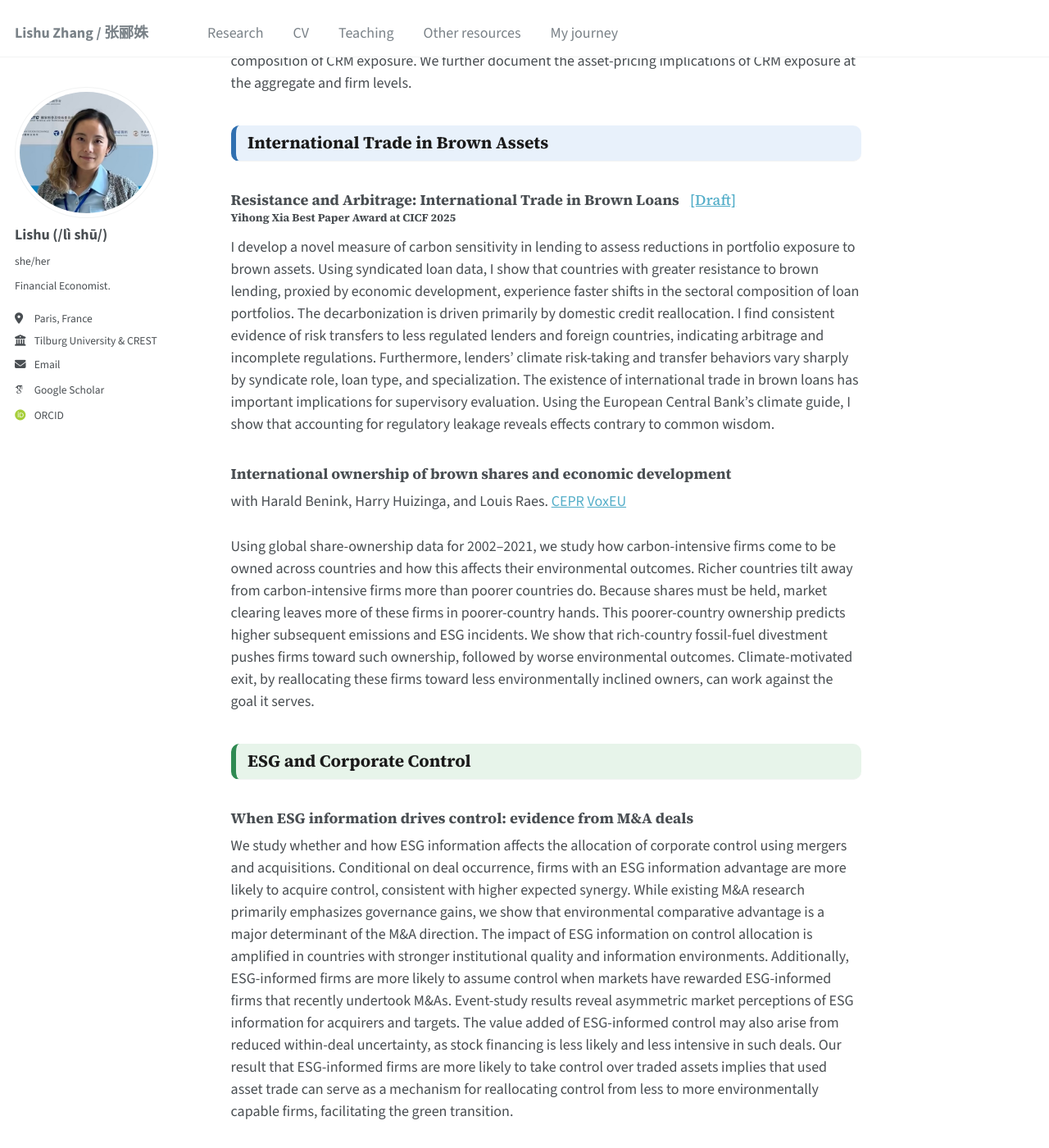
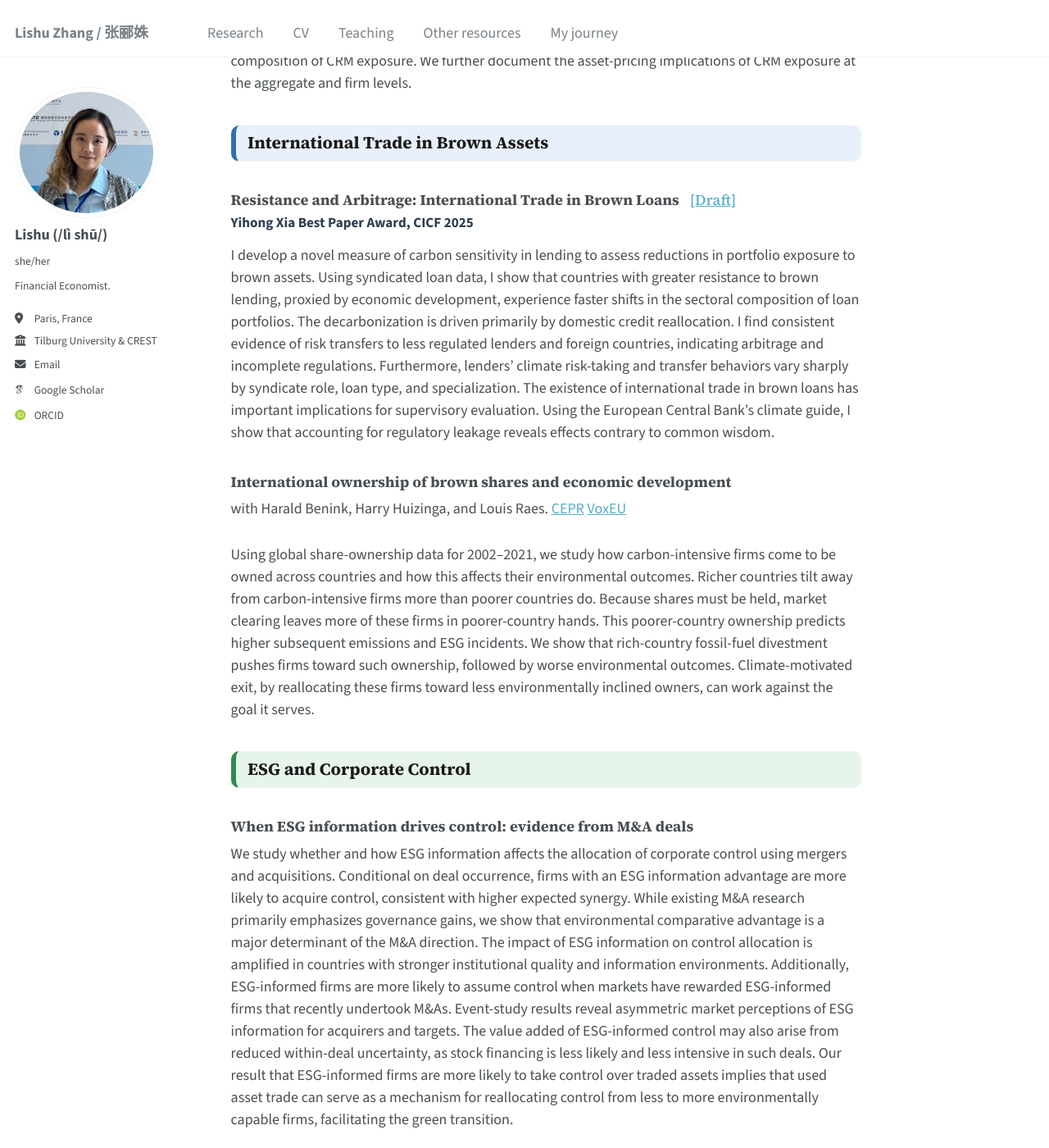
Before and after one commit to LishuZ/LishuZ.github.io, a Jekyll site: the page built from _pages/research.md, in a window 1280 px wide and 1400 px high, scrolled down 453 px. Shown: the whole window at 82% size. Built offline with Jekyll 4.4.1, drawn with Linux system fonts in a browser that asks for light colours; some web fonts are replaced; part of the change alters nothing that is shown.

Commit message:
Restyle award from heading to consistent emphasized line
Co-Authored-By: Claude Opus 4.8 (1M context) <noreply@anthropic.com>

```diff
--- a/_pages/research.md
+++ b/_pages/research.md
@@ -22,7 +22,12 @@ redirect_from:
 .page__content h2.theme-crm { background: #e9edf2; border-left-color: #2c3e50; }
 .page__content h2.theme-fin { background: #e8f1fb; border-left-color: #2f6fb0; }
 .page__content h2.theme-esg { background: #e7f4ea; border-left-color: #2f8a52; }
-.page__content h4.award { margin-top: -0.4em; margin-bottom: 1em; }
+.page__content p.award {
+  font-weight: 700;
+  color: #2c3e50;
+  font-size: 0.95em;
+  margin: -0.3em 0 0.8em;
+}
 </style>
 
 ## Critical Raw Materials: Risk, Transition, and Pricing
@@ -39,8 +44,7 @@ We construct the first firm-level measure of exposure to critical raw materials
 {: .theme .theme-fin}
 
 ### Resistance and Arbitrage: International Trade in Brown Loans &ensp;<a href="https://www.dropbox.com/scl/fi/hcqlp7ls6i2v8ughdodbc/JMP_2026.pdf?rlkey=z7iw0zsemz8hrkdfkr0eo2ima&st=xu14dxor&dl=0" style="font-size:1rem; font-weight:400;">[Draft]</a>
-#### Yihong Xia Best Paper Award at CICF 2025
-{: .award}
+<p class="award">Yihong Xia Best Paper Award, CICF 2025</p>
 
 I develop a novel measure of carbon sensitivity in lending to assess reductions in portfolio exposure to brown assets. Using syndicated loan data, I show that countries with greater resistance to brown lending, proxied by economic development, experience faster shifts in the sectoral composition of loan portfolios. The decarbonization is driven primarily by domestic credit reallocation. I find consistent evidence of risk transfers to less regulated lenders and foreign countries, indicating arbitrage and incomplete regulations. Furthermore, lenders’ climate risk-taking and transfer behaviors vary sharply by syndicate role, loan type, and specialization. The existence of international trade in brown loans has important implications for supervisory evaluation. Using the European Central Bank’s climate guide, I show that accounting for regulatory leakage reveals effects contrary to common wisdom.
 <br/>
```
